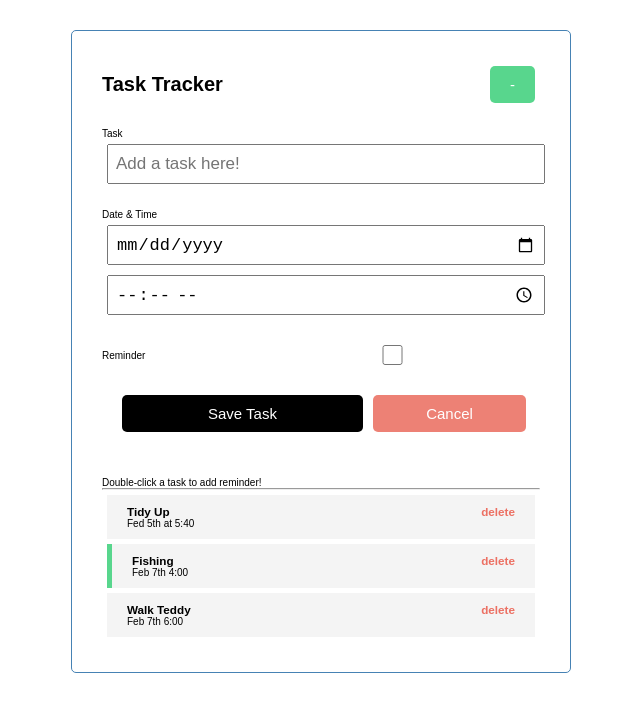
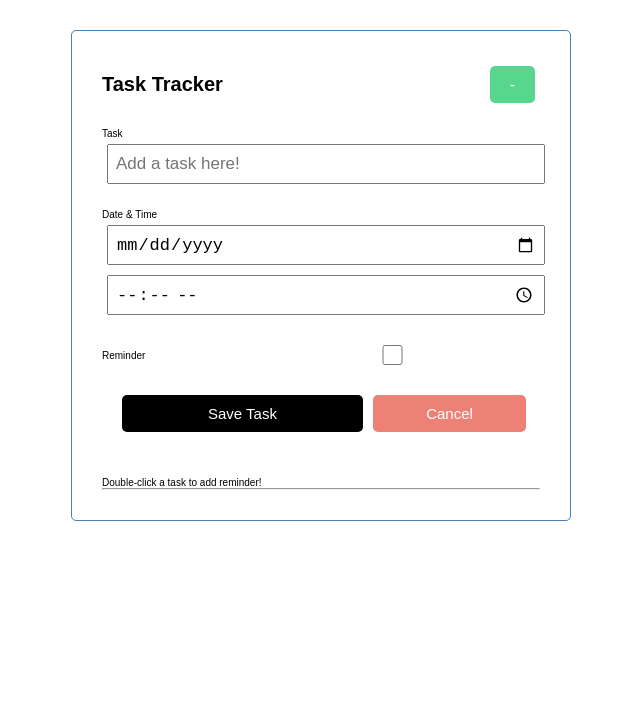
Before and after one commit to smissah/react-task-tracker, a React (Create React App) app: page / in a window 1280 px wide. Shown: the top 712 px of the page, without its empty margins (319-959 px from the left). Built offline with nearby package versions, Linux system fonts and the light colour scheme; the HTML template or start-up script is replaced by a standard one.

Commit message:
added fake json rest api that rests locally and moved completed message to a separate component

```diff
--- a/package.json
+++ b/package.json
@@ -18,7 +18,7 @@
     "build": "react-scripts build",
     "test": "react-scripts test",
     "eject": "react-scripts eject",
-    "server": "json-server --watch"
+    "server": "json-server --watch customDB.json --port 5000"
   },
   "eslintConfig": {
     "extends": [
--- a/src/App.js
+++ b/src/App.js
@@ -1,29 +1,11 @@
 import Header from "./components/Header";
 import Tasks from "./components/Tasks";
 import AddTask from "./components/AddTask";
+import Hooray from "./components/Hooray";
 import { useState } from "react";
 
 function App() {
-  const [tasks, setTasks] = useState([
-    {
-      id: 1,
-      text: "Tidy Up",
-      day: "Fed 5th at 5:40",
-      reminder: false,
-    },
-    {
-      id: 2,
-      text: "Fishing",
-      day: "Feb 7th 4:00",
-      reminder: true,
-    },
-    {
-      id: 3,
-      text: "Walk Teddy",
-      day: "Feb 7th 6:00",
-      reminder: false,
-    },
-  ]);
+  const [tasks, setTasks] = useState([]);
   const [addTaskForm, setAddTaskForm] = useState(true);
 
   //!removeTask
@@ -76,14 +58,14 @@ function App() {
           handleShowForm={handleShowForm}
         />
       )}
-      {tasks.length > 0 ? (
+      {tasks.length <= 0 && addTaskForm ? (
         <Tasks
           tasks={tasks}
           handleDeleteTask={handleDeleteTask}
           handleReminder={handleReminder}
         />
       ) : (
-        <h3 className="completed">Hooray, all tasks completed!</h3>
+        <Hooray />
       )}
     </div>
   );
```
Also changed, not shown: 1 other file (tests, documents, lock files or other folders).
